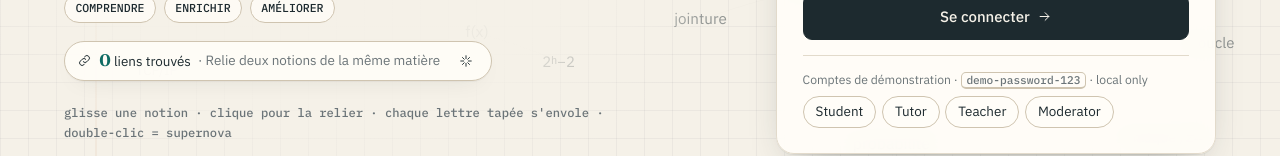
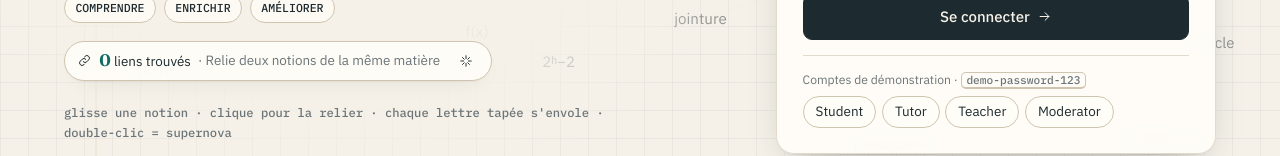
Before and after one commit to DhiaaELH/Hackathon-Lablebi-Ensit, a React (Vite) app in the folder frontend/: page /login in a window 1280 px wide. Shown: the part 478-634 px from the top of the page. Built offline with nearby package versions, Linux system fonts and the light colour scheme.

Commit message:
Login page: drop "local only" from the demo-accounts line
The site is deployed publicly, so the note was misleading.

```diff
--- a/frontend/src/pages/AuthPage.tsx
+++ b/frontend/src/pages/AuthPage.tsx
@@ -207,7 +207,7 @@ export function AuthPage() {
           </button>
           <hr style={{ margin: "0.3rem 0" }} />
           <div className="stack" style={{ gap: "0.4rem" }}>
-            <span className="tiny muted">{t("demoAccounts")} · <span className="kbd">demo-password-123</span> · local only</span>
+            <span className="tiny muted">{t("demoAccounts")} · <span className="kbd">demo-password-123</span></span>
             <div className="row" style={{ gap: "0.35rem" }}>
               {DEMO.map(([e, label]) => (
                 <button key={e} type="button" className="chip" onClick={() => typeInto(e, "demo-password-123")}>{label}</button>
```
